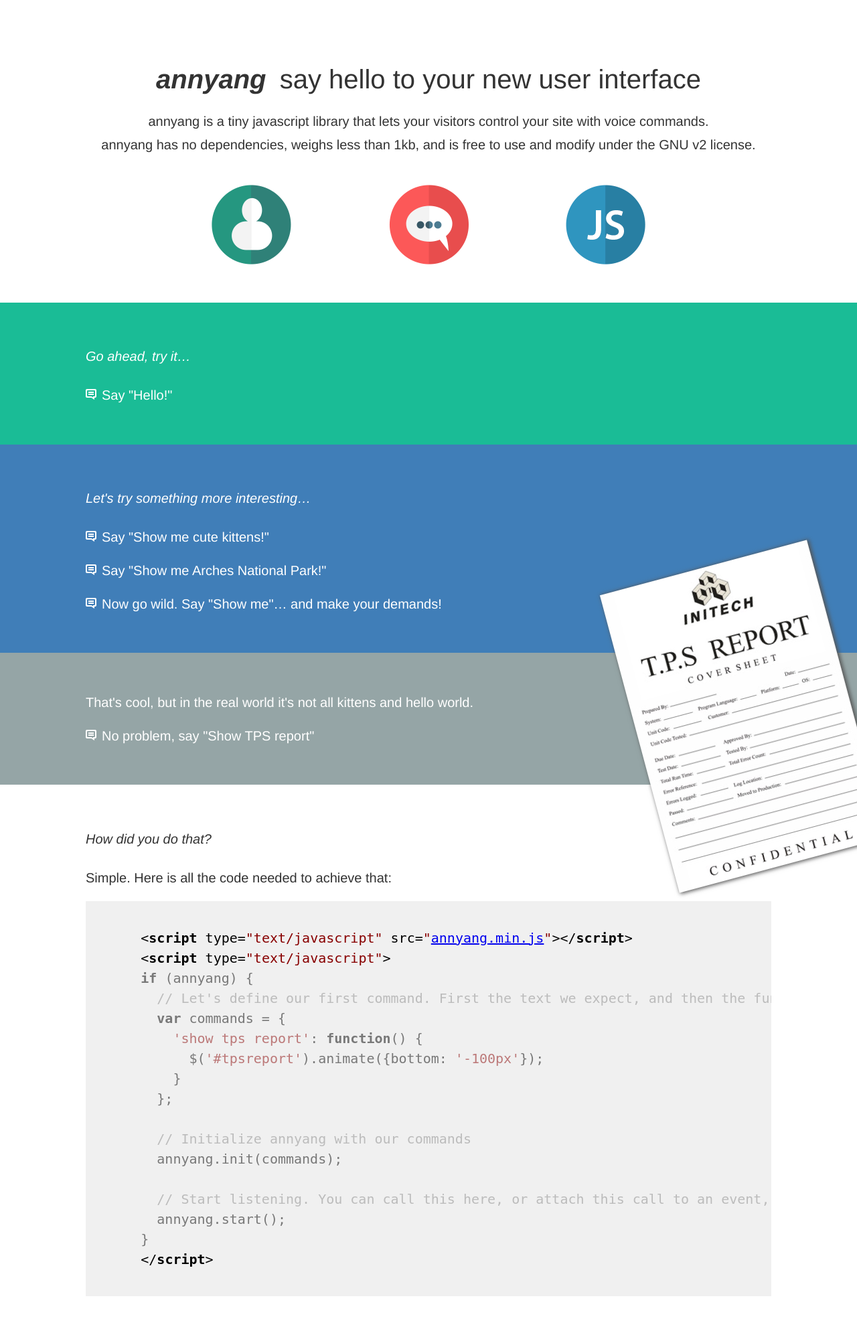
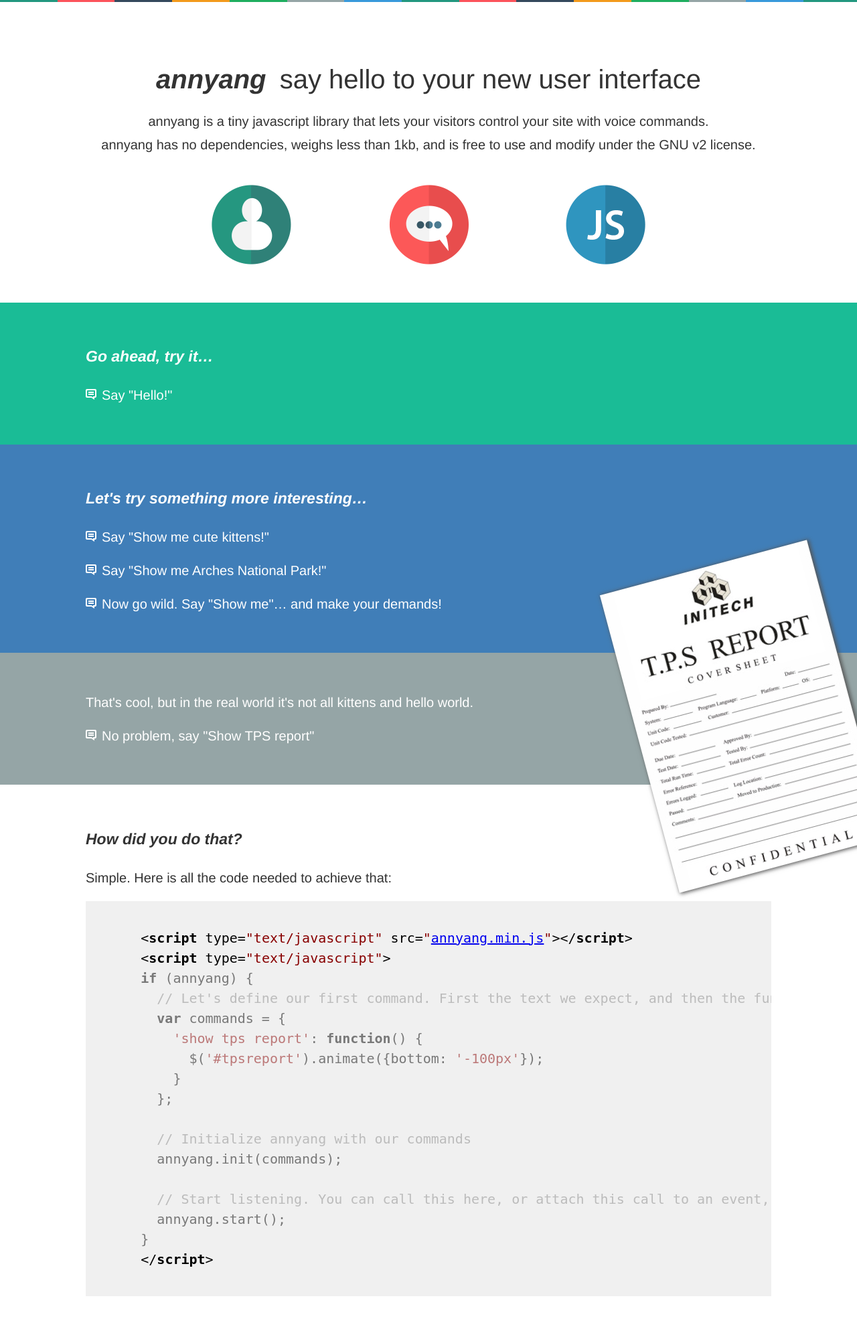
Before and after one commit to TalAter/annyang, a PHP site: page /example.html in a window 1280 px wide. Shown: the whole page at 67% size. Run offline with PHP 8.4, Linux system fonts and the light colour scheme; some libraries are stand-ins or nearby versions.

Commit message:
Tweaked demo site style. Added header background palette

```diff
--- a/demo/css/main.css
+++ b/demo/css/main.css
@@ -1,4 +1,5 @@
 body {
+  background: url('../images/palette.png') repeat-x 0 -2px;
   font: 14px/1.6 helvetica, sans-serif;;
   margin: 0 0;
   padding: 0 0;
@@ -37,7 +38,8 @@
   font-size: 40px;
 }
 p em {
-  font-weight: 500;
+  font-weight: 600;
+  font-size: 23px;
   line-height: 45px;
 }
 p.voice_instructions {
@@ -66,7 +68,6 @@
   color: #fff;
 }
 #section_biz_use {
-  background-color: #e76e66;
   background-color: #95a5a6;
   color: #fff;
 }
```
Also changed, not shown: demo/images/palette.png (added).
